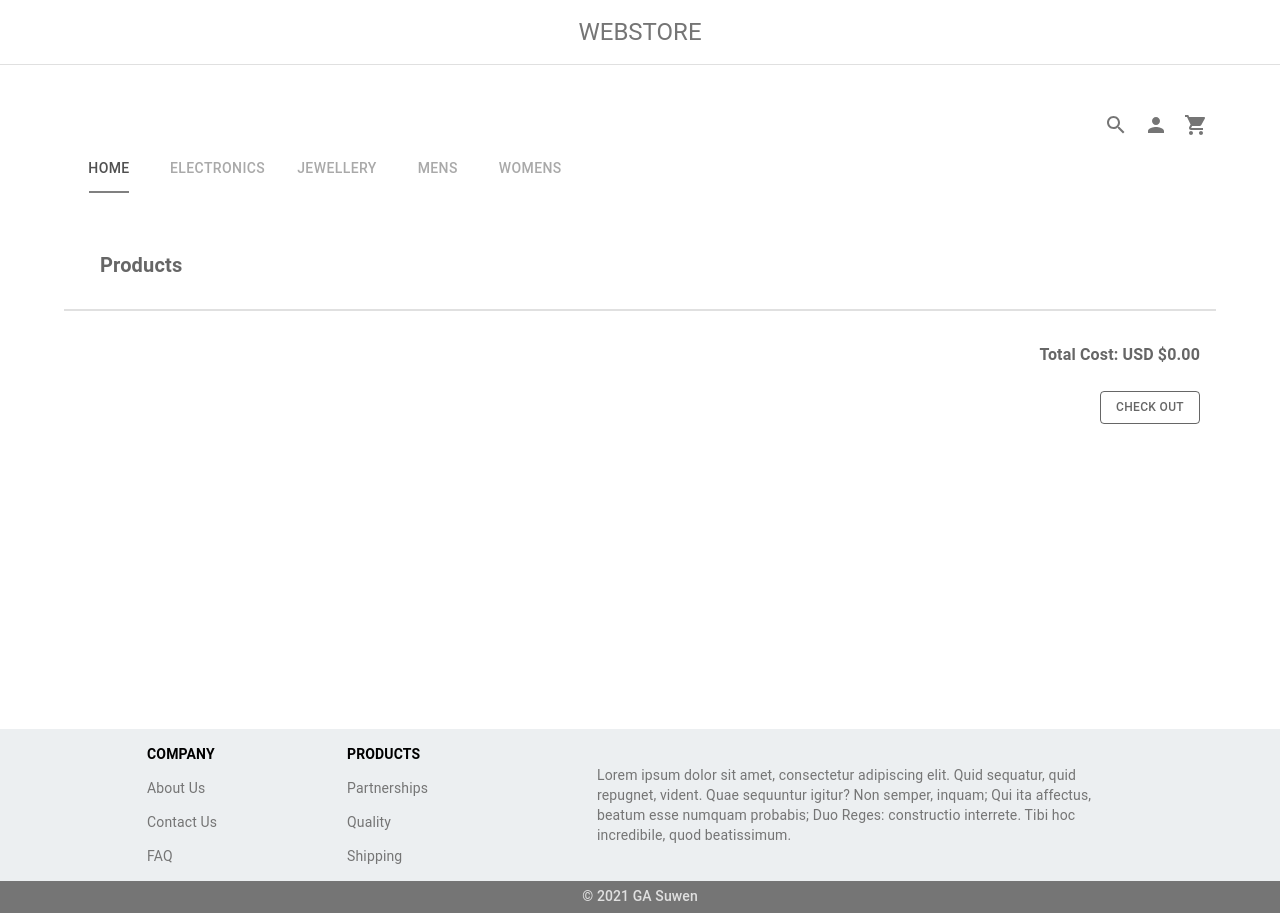
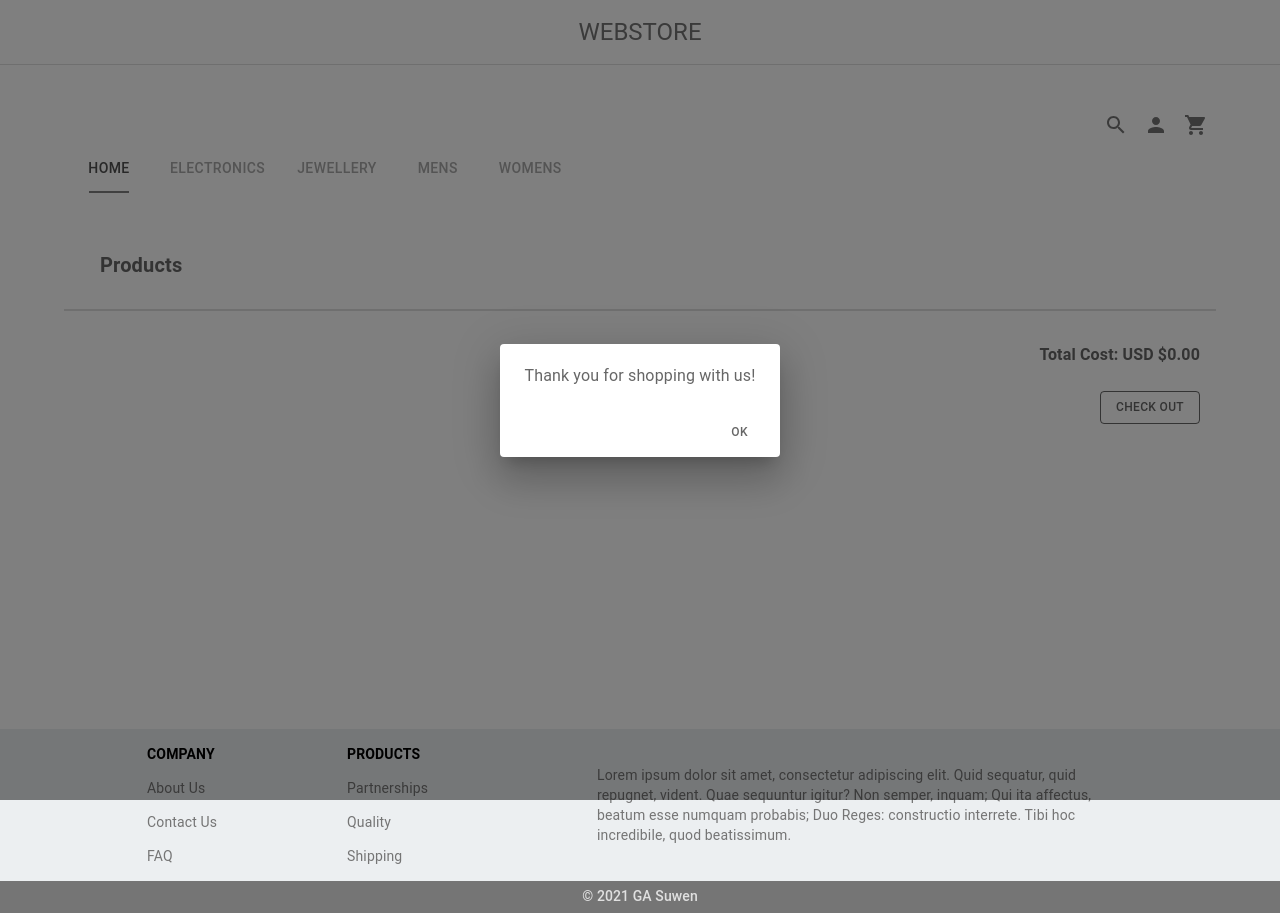
Before and after one commit to ngsuwen/pay-go, a React (Create React App) app: page /cart in a window 1280 px wide. Both pictures are taken after a click on the button "CHECK OUT". Built offline with nearby package versions, Linux system fonts and the light colour scheme; the HTML template or start-up script is replaced by a standard one.

Commit message:
checkout button opens dialog and clears cart

```diff
--- a/src/components/Pages/CartPage/Cart.js
+++ b/src/components/Pages/CartPage/Cart.js
@@ -1,19 +1,30 @@
-import React, { useContext } from 'react';
-import { List, Container, ListItem, Typography, Button, Grid, Divider } from '@mui/material';
+import React, { useContext, useState } from 'react';
+import { List, Container, ListItem, Typography, Button, Grid, Divider, Dialog, DialogContent, DialogContentText, DialogActions } from '@mui/material';
 import CartItem from './CartItem';
-import { DataContext, CurrencyContext , RateContext } from '../../../App'
+import { DataContext, CurrencyContext, RateContext } from '../../../App'
 
 
 export default function Cart() {
+    const [open, setOpen] = useState(false)
     const [cart, setCart] = useContext(DataContext);
     const [rate, setRate] = useContext(RateContext);
     const [currency, setCurrency] = useContext(CurrencyContext);
 
     const cartItemList = cart.map((item, index) =>
         <CartItem data={item} key={index} />)
-    let totalCost=0
-    const calTotalCost=()=> cart.forEach(item => totalCost+=item.quantity*item.price*(rate?rate:1))
+    let totalCost = 0
+    const calTotalCost = () => cart.forEach(item => totalCost += item.quantity * item.price * (rate ? rate : 1))
     calTotalCost()
+
+    const openHandler = () => {
+        setOpen(true)
+        setCart([])
+    }
+
+    const closeHandler = () => {
+        setOpen(false)
+    }
+
     return (
         <Container maxWidth='lg' sx={{ minHeight: '62vh' }}>
             <List
@@ -31,15 +42,30 @@ export default function Cart() {
                     <Grid container direction="column" spacing={3} >
                         <Grid item />
                         <Grid item style={{ display: "flex", justifyContent: "flex-end" }}>
-                            <Typography fontWeight='bold' color="text.secondary">Total Cost: {currency?currency.toUpperCase():'USD $'}{Number(totalCost).toFixed(2)}</Typography>
+                            <Typography fontWeight='bold' color="text.secondary">Total Cost: {currency ? currency.toUpperCase() : 'USD $'}{Number(totalCost).toFixed(2)}</Typography>
                         </Grid><Grid item style={{ display: "flex", justifyContent: "flex-end" }}>
-                            <Button sx={{ color: "text.secondary", fontSize: 12 }} variant="outlined" color='inherit'>Check out</Button>
+                            <Button sx={{ color: "text.secondary", fontSize: 12 }} variant="outlined" color='inherit' onClick={openHandler}>Check out</Button>
                         </Grid>
                         <Grid item />
                     </Grid>
                 </ListItem>
-
             </List>
+            <Dialog
+                open={open}
+                onClose={closeHandler}
+                aria-labelledby="responsive-dialog-title"
+            >
+                <DialogContent>
+                    <DialogContentText>
+                        Thank you for shopping with us!
+                    </DialogContentText>
+                </DialogContent>
+                <DialogActions>
+                    <Button autoFocus onClick={closeHandler} sx={{ color: "text.secondary", fontSize: 12 }}>
+                        OK
+                    </Button>
+                </DialogActions>
+            </Dialog>
         </Container>
     )
 }
```
